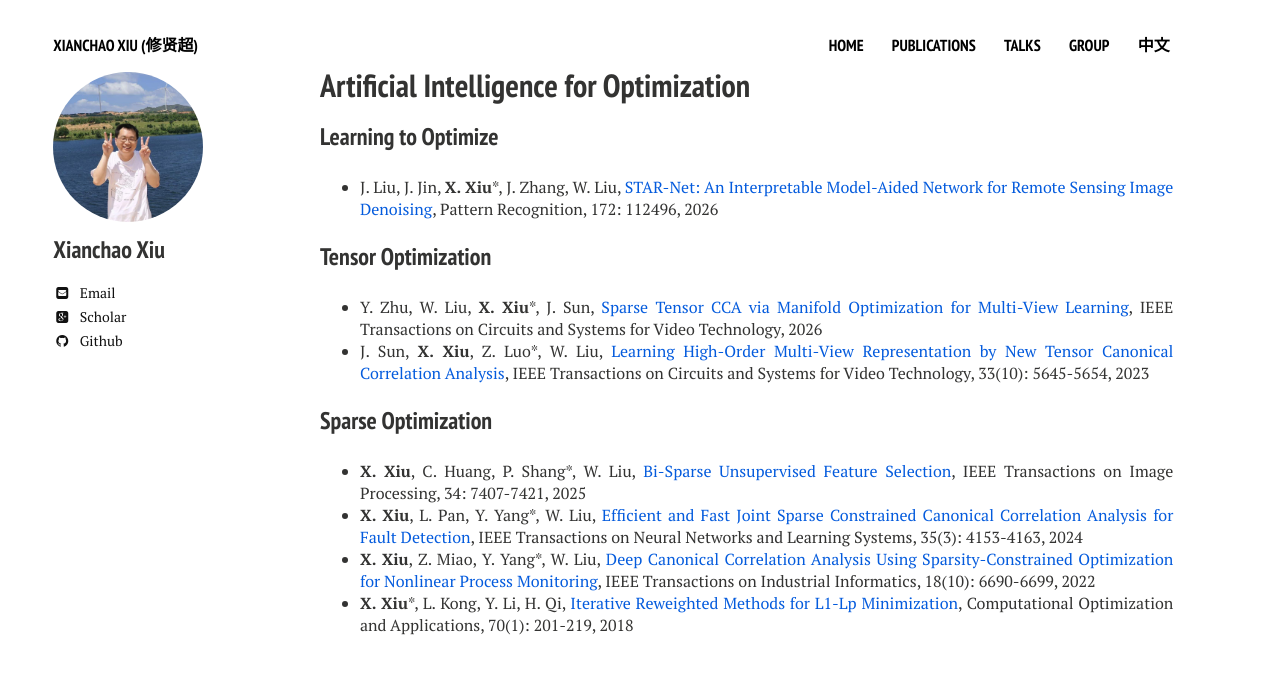
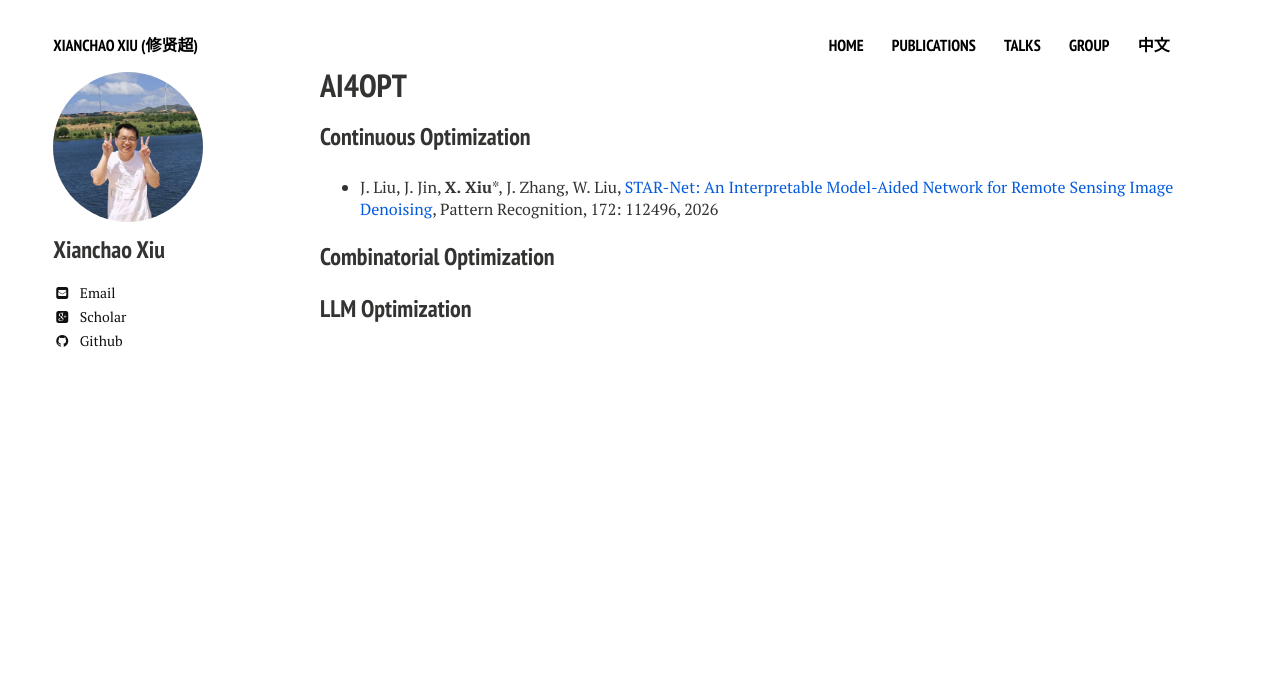
Before and after one commit to xianchaoxiu/xianchaoxiu.github.io, a Jekyll site: the page built from chinese/research/OPT/index.md, in a window 1280 px wide. Shown: the top 674 px of the page. Built offline with Jekyll 4.4.1, drawn with Linux system fonts in a browser that asks for light colours; nearby versions of some CDN libraries.

Commit message:
Update index.md

```diff
--- a/chinese/research/OPT/index.md
+++ b/chinese/research/OPT/index.md
@@ -1,21 +1,13 @@
 ---
 layout: page
-title: Artificial Intelligence for Optimization
+title: AI4OPT
 comments: false
 share: false
 ---
 
-### Learning to Optimize
+### Continuous Optimization
 * J. Liu, J. Jin, <b>X. Xiu</b>*, J. Zhang, W. Liu, <a href="https://doi.org/10.1016/j.patcog.2025.112496" class="textlink" target="_blank">STAR-Net: An Interpretable Model-Aided Network for Remote Sensing Image Denoising</a>, Pattern Recognition, 172: 112496, 2026  <br>
 
+### Combinatorial Optimization
 
-### Tensor Optimization
-* Y. Zhu, W. Liu, <b>X. Xiu</b>*, J. Sun, <a href="https://doi.org/10.1109/TCSVT.2025.3642736" class="textlink" target="_blank">Sparse Tensor CCA via Manifold Optimization for Multi-View Learning</a>, IEEE Transactions on Circuits and Systems for Video Technology, 2026 <br>
-* J. Sun, <b>X. Xiu</b>, Z. Luo*, W. Liu, <a href="https://doi.org/10.1109/TCSVT.2023.3263853" class="textlink" target="_blank">Learning High-Order Multi-View Representation by New Tensor Canonical Correlation Analysis</a>, IEEE Transactions on Circuits and Systems for Video Technology, 33(10): 5645-5654, 2023  <br>
-
-
-### Sparse Optimization
-* <b>X. Xiu</b>, C. Huang, P. Shang*, W. Liu, <a href="https://doi.org/10.1109/TIP.2025.3620667" class="textlink" target="_blank">Bi-Sparse Unsupervised Feature Selection</a>, IEEE Transactions on Image Processing, 34: 7407-7421, 2025  <br>
-* <b>X. Xiu</b>, L. Pan, Y. Yang*, W. Liu, <a href="https://doi.org/10.1109/TNNLS.2022.3201881" class="textlink" target="_blank">Efficient and Fast Joint Sparse Constrained Canonical Correlation Analysis for Fault Detection</a>, IEEE Transactions on Neural Networks and Learning Systems, 35(3): 4153-4163, 2024  <br>
-* <b>X. Xiu</b>, Z. Miao, Y. Yang*, W. Liu, <a href="https://doi.org/10.1109/TII.2021.3121770" class="textlink" target="_blank">Deep Canonical Correlation Analysis Using Sparsity-Constrained Optimization for Nonlinear Process Monitoring</a>, IEEE Transactions on Industrial Informatics, 18(10): 6690-6699, 2022 <br>
-* <b>X. Xiu</b>*, L. Kong, Y. Li, H. Qi, <a href="https://doi.org/10.1007/s10589-017-9977-7" class="textlink" target="_blank">Iterative Reweighted Methods for L1-Lp Minimization</a>, Computational Optimization and Applications, 70(1): 201-219, 2018 <br>
+### LLM Optimization
```
